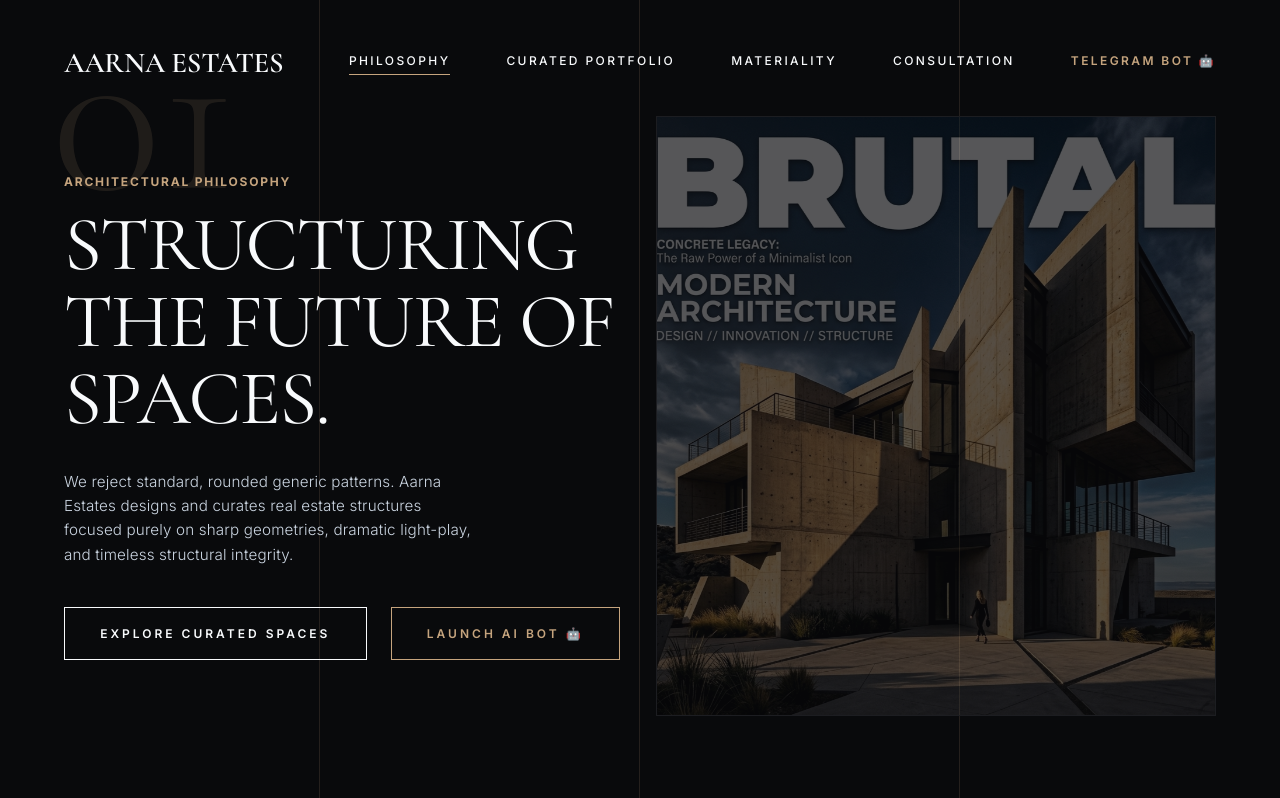
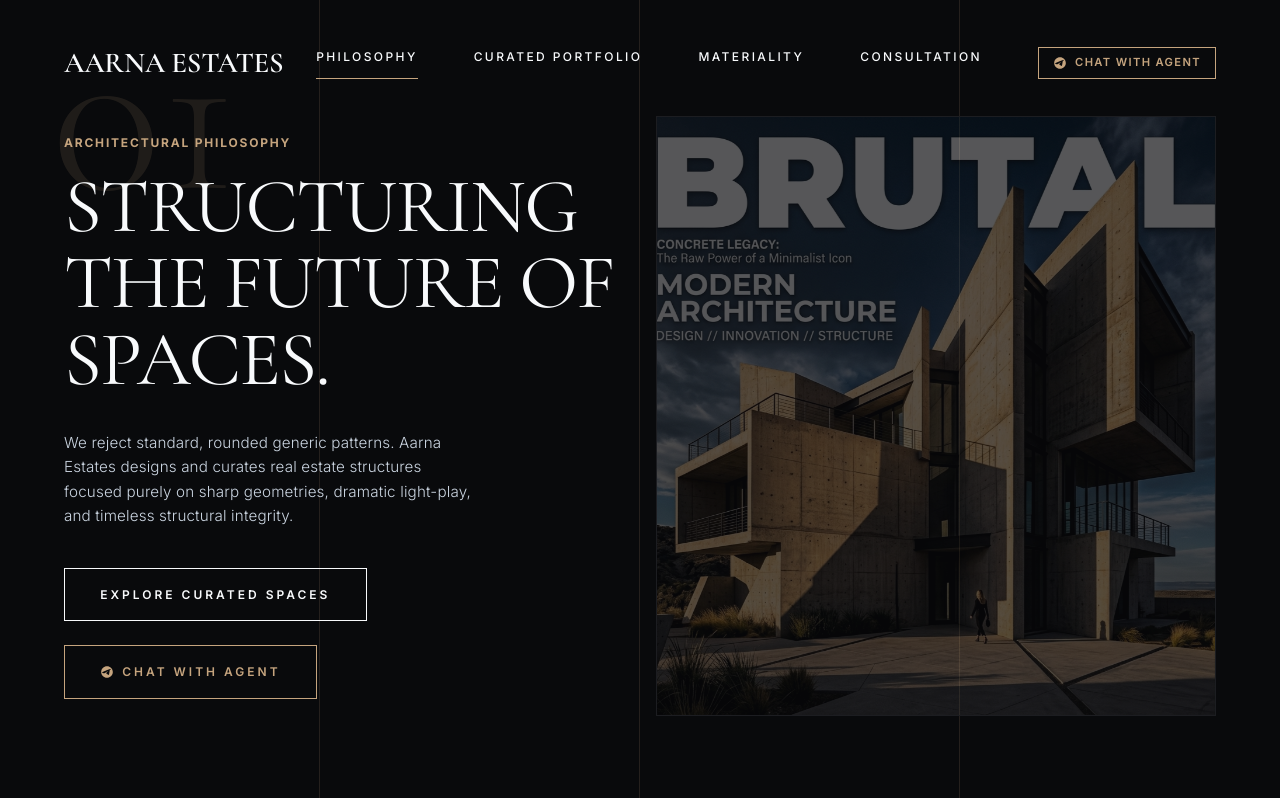
Before and after one commit to MrRanjan-ui/telegram-automation-realestate, a website: page Website/index.html in a window 1280 px wide. Shown: the top 798 px of the page. Drawn offline with nearby package versions, Linux system fonts and the light colour scheme.

Commit message:
style: replace telegram bot text with premium circular SVG logo and Chat with Agent CTA

```diff
--- a/Website/css/style.css
+++ b/Website/css/style.css
@@ -731,3 +731,23 @@ footer {
   font-size: 0.75rem;
   color: var(--text-muted);
 }
+
+/* Telegram 'Chat with Agent' Premium Navigation Button styling */
+.header-telegram-btn {
+  display: inline-flex;
+  align-items: center;
+  gap: 8px;
+  font-weight: 600;
+  border: 1px solid var(--accent-gold);
+  padding: 6px 14px;
+  font-size: 0.7rem;
+  letter-spacing: 0.12em;
+  transition: var(--transition-fast);
+  color: var(--accent-gold);
+}
+
+.header-telegram-btn:hover {
+  background-color: var(--accent-gold);
+  color: var(--bg-dark) !important;
+  border-color: var(--accent-gold);
+}
--- a/Website/index.html
+++ b/Website/index.html
@@ -25,7 +25,12 @@
       <a href="portfolio.html">Curated Portfolio</a>
       <a href="philosophia.html">Materiality</a>
       <a href="contact.html">Consultation</a>
-      <a href="https://t.me/ogRealEstateBot" target="_blank" class="gold-accent" style="font-weight: 600;">Telegram Bot 🤖</a>
+      <a href="https://t.me/ogRealEstateBot" target="_blank" class="header-telegram-btn">
+        <svg width="14" height="14" viewBox="0 0 24 24" fill="currentColor" style="display: block;">
+          <path d="M12 2C6.48 2 2 6.48 2 12s4.48 10 10 10 10-4.48 10-10S17.52 2 12 2zm4.64 6.8c-.15 1.58-.8 5.42-1.13 7.19-.14.75-.42 1-.68 1.03-.58.05-1.02-.38-1.58-.75-.88-.58-1.38-.94-2.23-1.5-.99-.65-.35-1.01.22-1.59.15-.15 2.71-2.48 2.76-2.69.01-.03.01-.14-.07-.2-.08-.06-.19-.04-.27-.02-.11.02-1.89 1.2-5.33 3.52-.5.35-.96.52-1.37.51-.46-.01-1.35-.26-2.01-.48-.81-.27-1.46-.42-1.4-.88.03-.24.37-.49 1.02-.75 3.98-1.73 6.64-2.88 7.97-3.45 3.79-1.63 4.57-1.91 5.09-1.92.11 0 .37.03.54.17.14.12.18.28.2.44-.02.07-.02.16-.03.22z"/>
+        </svg>
+        CHAT WITH AGENT
+      </a>
     </nav>
     <div class="menu-toggle">
       <span></span>
@@ -48,7 +53,12 @@
             </p>
             <div style="display: flex; gap: 1.5rem; flex-wrap: wrap;">
               <a href="portfolio.html" class="btn-editorial">Explore Curated Spaces</a>
-              <a href="https://t.me/ogRealEstateBot" target="_blank" class="btn-editorial" style="border-color: var(--accent-gold); color: var(--accent-gold);">Launch AI Bot 🤖</a>
+              <a href="https://t.me/ogRealEstateBot" target="_blank" class="btn-editorial" style="border-color: var(--accent-gold); color: var(--accent-gold); display: inline-flex; align-items: center; gap: 8px;">
+                <svg width="14" height="14" viewBox="0 0 24 24" fill="currentColor" style="display: block;">
+                  <path d="M12 2C6.48 2 2 6.48 2 12s4.48 10 10 10 10-4.48 10-10S17.52 2 12 2zm4.64 6.8c-.15 1.58-.8 5.42-1.13 7.19-.14.75-.42 1-.68 1.03-.58.05-1.02-.38-1.58-.75-.88-.58-1.38-.94-2.23-1.5-.99-.65-.35-1.01.22-1.59.15-.15 2.71-2.48 2.76-2.69.01-.03.01-.14-.07-.2-.08-.06-.19-.04-.27-.02-.11.02-1.89 1.2-5.33 3.52-.5.35-.96.52-1.37.51-.46-.01-1.35-.26-2.01-.48-.81-.27-1.46-.42-1.4-.88.03-.24.37-.49 1.02-.75 3.98-1.73 6.64-2.88 7.97-3.45 3.79-1.63 4.57-1.91 5.09-1.92.11 0 .37.03.54.17.14.12.18.28.2.44-.02.07-.02.16-.03.22z"/>
+                </svg>
+                Chat with Agent
+              </a>
             </div>
           </div>
 
```
Also changed, not shown: Website/contact.html (+12 -2 lines), Website/philosophia.html (+6 -1 lines), Website/portfolio.html (+12 -2 lines).
